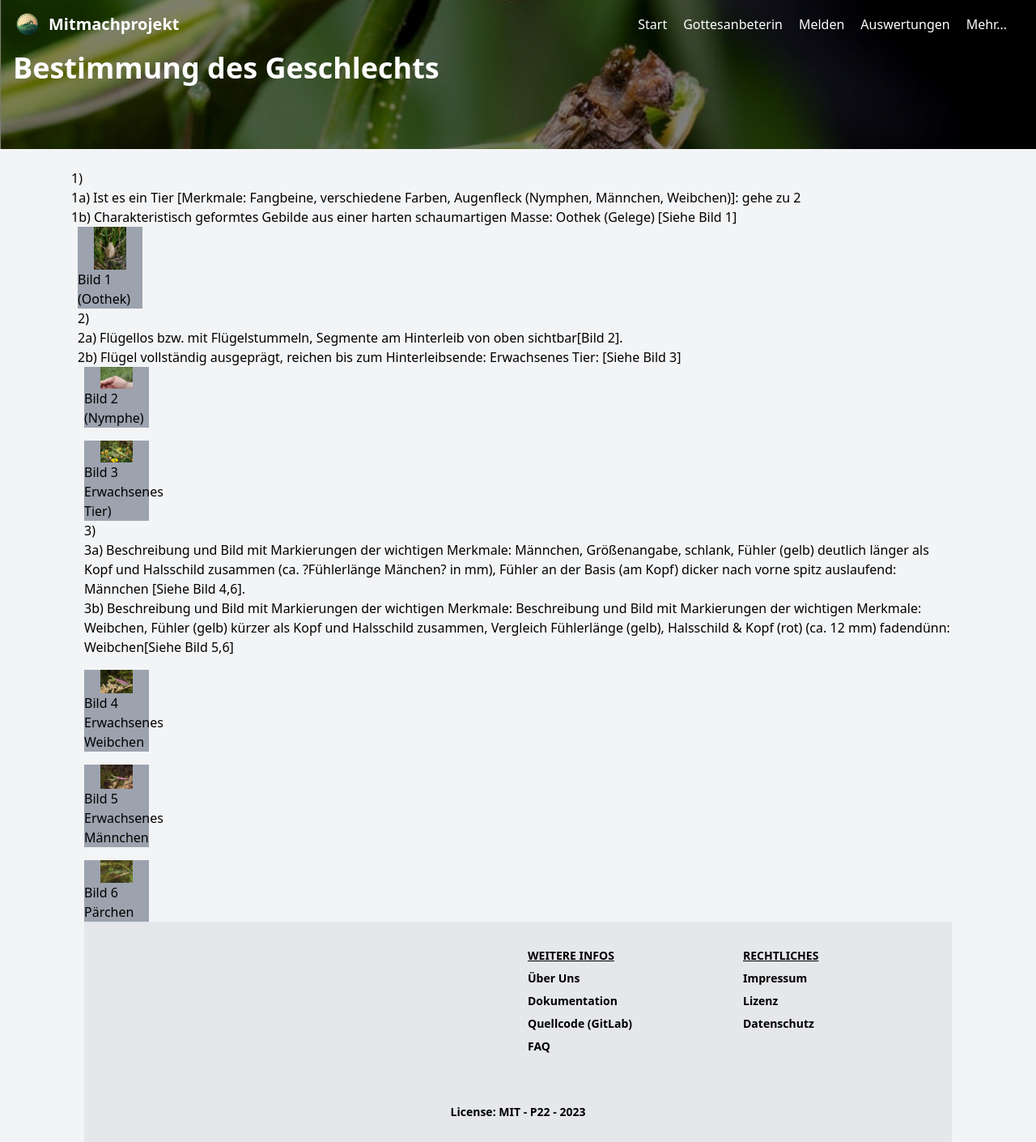
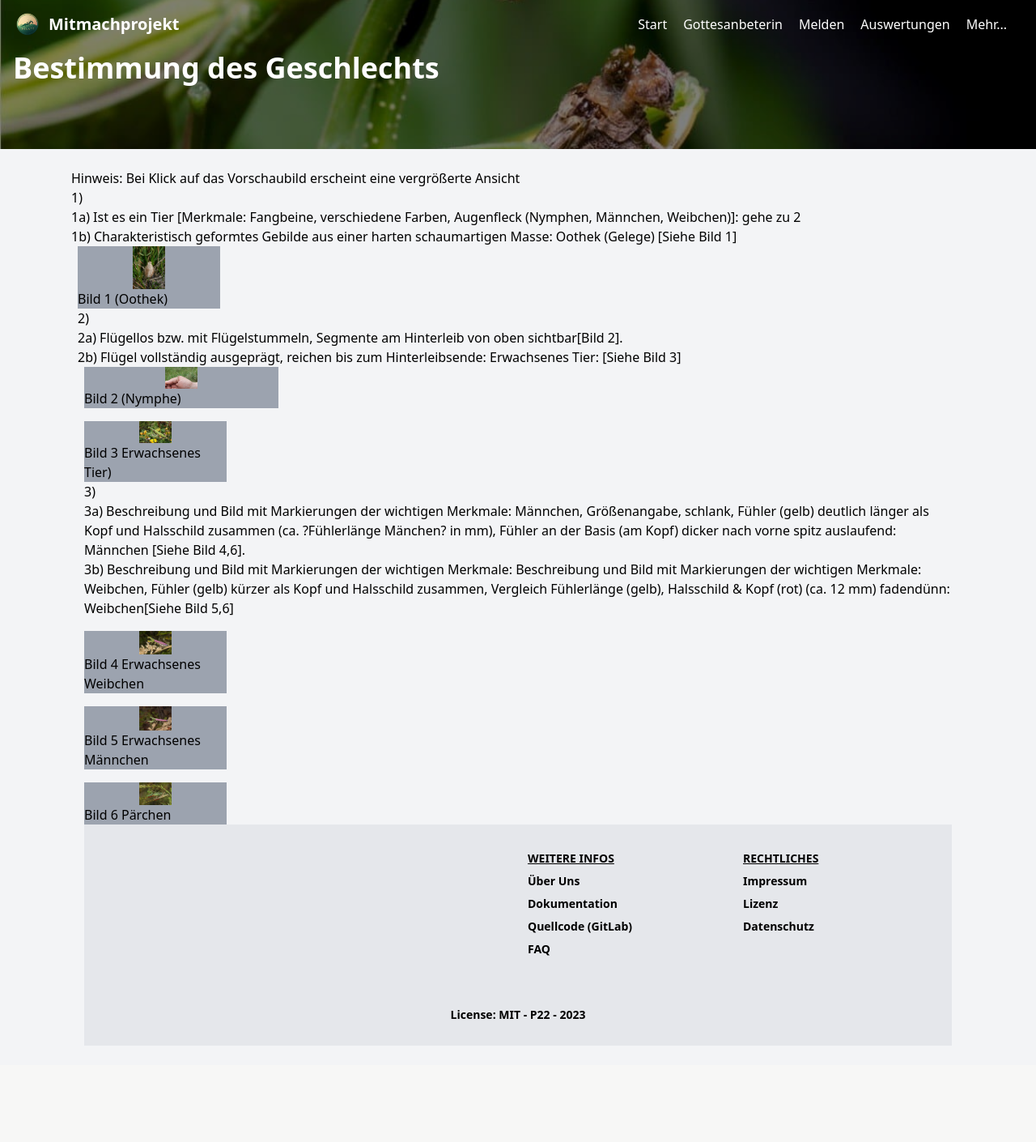
Before and after one commit to opendata-apps/mantis, a Flask app: page /bestimmung in a window 1280 px wide. Shown: the top 1410 px of the page at 81% size. After the commit the page ends 1291 px from the top, so only its background shows below. Run offline with Flask 3, Linux system fonts and the light colour scheme; style sheets or scripts are compiled from the project's sources.

Commit message:
Anpassung Bildgrößen

```diff
--- a/app/templates/bestimmung.html
+++ b/app/templates/bestimmung.html
@@ -25,13 +25,14 @@
       </div>
     </template>
   </div>
+  <p>Hinweis: Bei Klick auf das Vorschaubild erscheint eine vergrößerte Ansicht</p>
   <p>1)</p>
   <p>1a) Ist es ein Tier [Merkmale: Fangbeine, verschiedene Farben, Augenfleck (Nymphen, Männchen, Weibchen)]: gehe zu 2</p>
    <p>1b) Charakteristisch geformtes Gebilde aus einer harten schaumartigen Masse: Oothek (Gelege) [Siehe Bild 1]</p>
 
   <div x-data="{}" class="px-2">
     <div class="flex -mx-2">
-      <div class="w-24 px-2">
+      <div class="w-48 px-2">
         <div class="bg-gray-400">
           <a @click="$dispatch('img-modal', {  imgModalSrc: '{{ url_for('static', filename='bestimmung/oothek-an-holz02.jpg') }}', imgModalDesc: 'Random Image One Description' })" class="cursor-pointer">
             <img alt="Placeholder" class="max-w-10 mx-auto my-auto" src="{{ url_for('static', filename='bestimmung/oothek-im-gras-klein.jpg') }}">
@@ -47,7 +48,7 @@
 
    <div x-data="{}" class="px-2">
      <div class="flex -mx-2">
-       <div class="w-24 px-2">
+       <div class="w-64 px-2">
          <div class="bg-gray-400">
            <a @click="$dispatch('img-modal', {  imgModalSrc: '{{ url_for('static', filename='bestimmung/berger-junge-nymphe-ohne-fluegelgross.jpg') }}', imgModalDesc: 'Random Image One Description' })" class="cursor-pointer">
              <img alt="Placeholder" class="max-w-10 mx-auto my-auto" src="{{ url_for('static', filename='bestimmung/berger-junge-nymphe-ohne-fluegelklein.jpg') }}">
@@ -58,7 +59,7 @@
     </div>
     <div x-data="{}" class="mt-4">
       <div class="flex -mx-2">
-        <div class="w-24 px-2">
+        <div class="w-48 px-2">
           <div class="bg-gray-400">
             <a @click="$dispatch('img-modal', {  imgModalSrc: '{{ url_for('static', filename='bestimmung/berger03groesser.jpg') }}', imgModalDesc: 'Random Image One Description' })" class="cursor-pointer">
               <img alt="Placeholder" class="max-w-10 mx-auto my-auto" src="{{ url_for('static', filename='bestimmung/berger03klein.jpg') }}">
@@ -80,7 +81,7 @@
 
    <div x-data="{}" class="mt-4">
      <div class="flex -mx-2">
-       <div class="w-24 px-2">
+       <div class="w-48 px-2">
          <div class="bg-gray-400">
            <a @click="$dispatch('img-modal', {  imgModalSrc: '{{ url_for('static', filename='bestimmung/erwachsenes-weibchengross.jpg') }}', imgModalDesc: 'Random Image One Description' })" class="cursor-pointer">
              <img alt="Placeholder" class="max-w-10 mx-auto my-auto" src="{{ url_for('static', filename='bestimmung/erwachsenes-weibchenklein.jpg') }}">
@@ -92,7 +93,7 @@
 
     <div x-data="{}" class="mt-4">
       <div class="flex -mx-2">
-        <div class="w-24 px-2">
+        <div class="w-48 px-2">
           <div class="bg-gray-400">
             <a @click="$dispatch('img-modal', {  imgModalSrc: '{{ url_for('static', filename='bestimmung/bestimmung-erwachsenes-maennchengross.jpg') }}', imgModalDesc: 'Random Image One Description' })" class="cursor-pointer">
               <img alt="Placeholder" class="max-w-10 mx-auto my-auto" src="{{ url_for('static', filename='bestimmung/bestimmung-erwachsenes-maennchenklein.jpg') }}">
@@ -104,7 +105,7 @@
 
      <div x-data="{}" class="mt-4">
       <div class="flex -mx-2">
-        <div class="w-24 px-2">
+        <div class="w-48 px-2">
           <div class="bg-gray-400">
             <a @click="$dispatch('img-modal', {  imgModalSrc: '{{ url_for('static', filename='bestimmung/maennchen-adult-grünklein.jpg') }}', imgModalDesc: 'Random Image One Description' })" class="cursor-pointer">
               <img alt="Placeholder" class="max-w-10 mx-auto my-auto" src="{{ url_for('static', filename='bestimmung/paerchen.jpg') }}">
```
